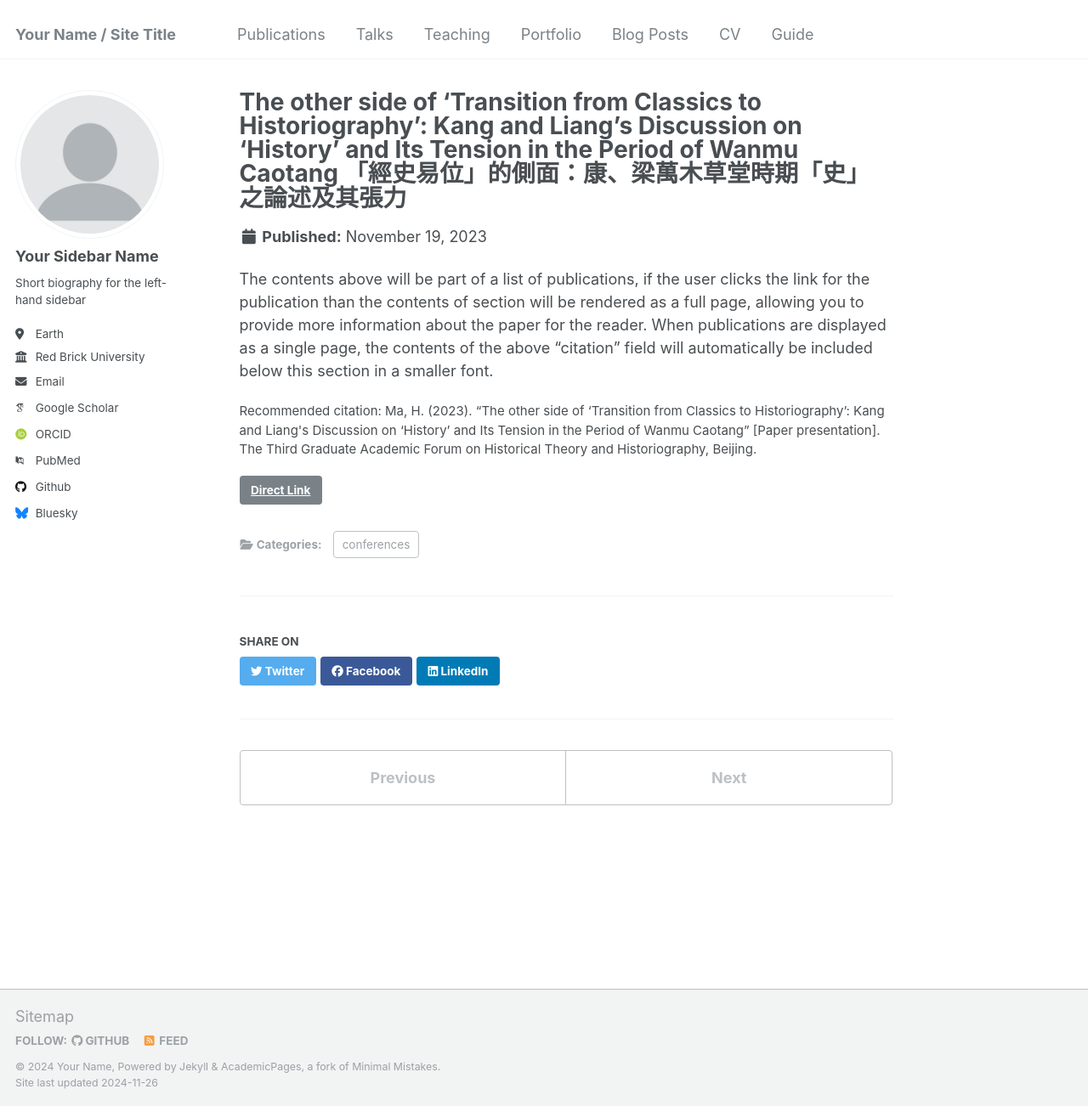
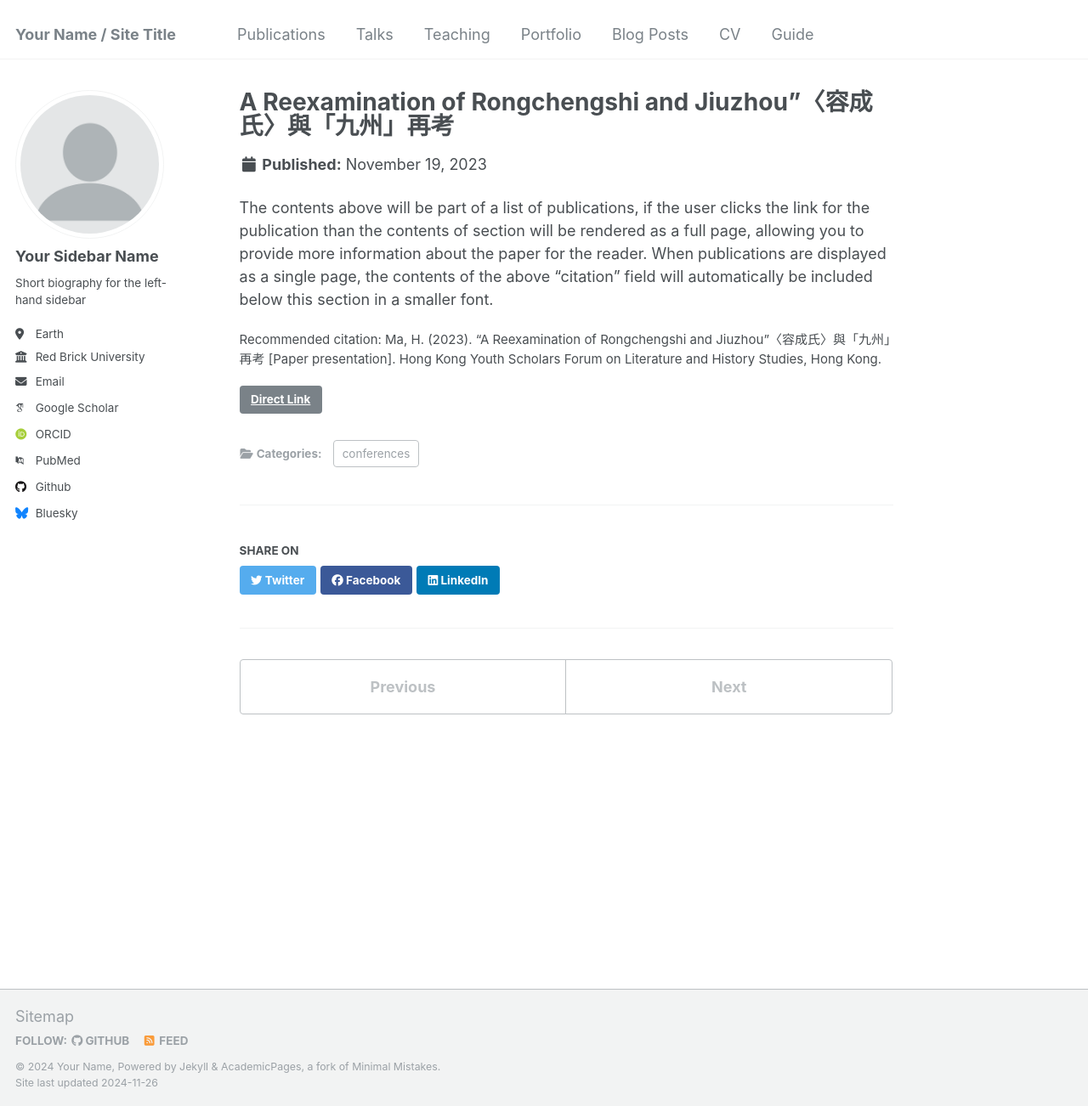
Before and after one commit to shulinbao/shulinbao.github.io, a Jekyll site: the page built from _publications/conference-2.md, in a window 1280 px wide and 1302 px high. Shown: the whole window at 85% size. Built offline with Jekyll 4.4.1, drawn with Linux system fonts in a browser that asks for light colours; some web fonts are replaced.

Commit message:
Update conference-2.md

```diff
--- a/_publications/conference-2.md
+++ b/_publications/conference-2.md
@@ -1,11 +1,11 @@
 ---
-title: 'The other side of ‘Transition from Classics to Historiography’: Kang and Liang''s Discussion on ‘History’ and Its Tension in the Period of Wanmu Caotang 「經史易位」的側面：康、梁萬木草堂時期「史」之論述及其張力'
+title: 'A Reexamination of Rongchengshi and Jiuzhou”〈容成氏〉與「九州」再考'
 collection: publications
 category: conferences
 permalink: /publication/conference-2
 link: 'https://history.bnu.edu.cn/docs/2023-11/ef87a405d174444898b311eca8f9393b.pdf'
 date: 2023-11-19
-citation: 'Ma, H. (2023). “The other side of ‘Transition from Classics to Historiography’: Kang and Liang''s Discussion on ‘History’ and Its Tension in the Period of Wanmu Caotang” [Paper presentation]. The Third Graduate Academic Forum on Historical Theory and Historiography, Beijing.'
+citation: 'Ma, H. (2023). “A Reexamination of Rongchengshi and Jiuzhou”〈容成氏〉與「九州」再考 [Paper presentation]. Hong Kong Youth Scholars Forum on Literature and History Studies, Hong Kong.'
 ---
 
 The contents above will be part of a list of publications, if the user clicks the link for the publication than the contents of section will be rendered as a full page, allowing you to provide more information about the paper for the reader. When publications are displayed as a single page, the contents of the above "citation" field will automatically be included below this section in a smaller font.
```
